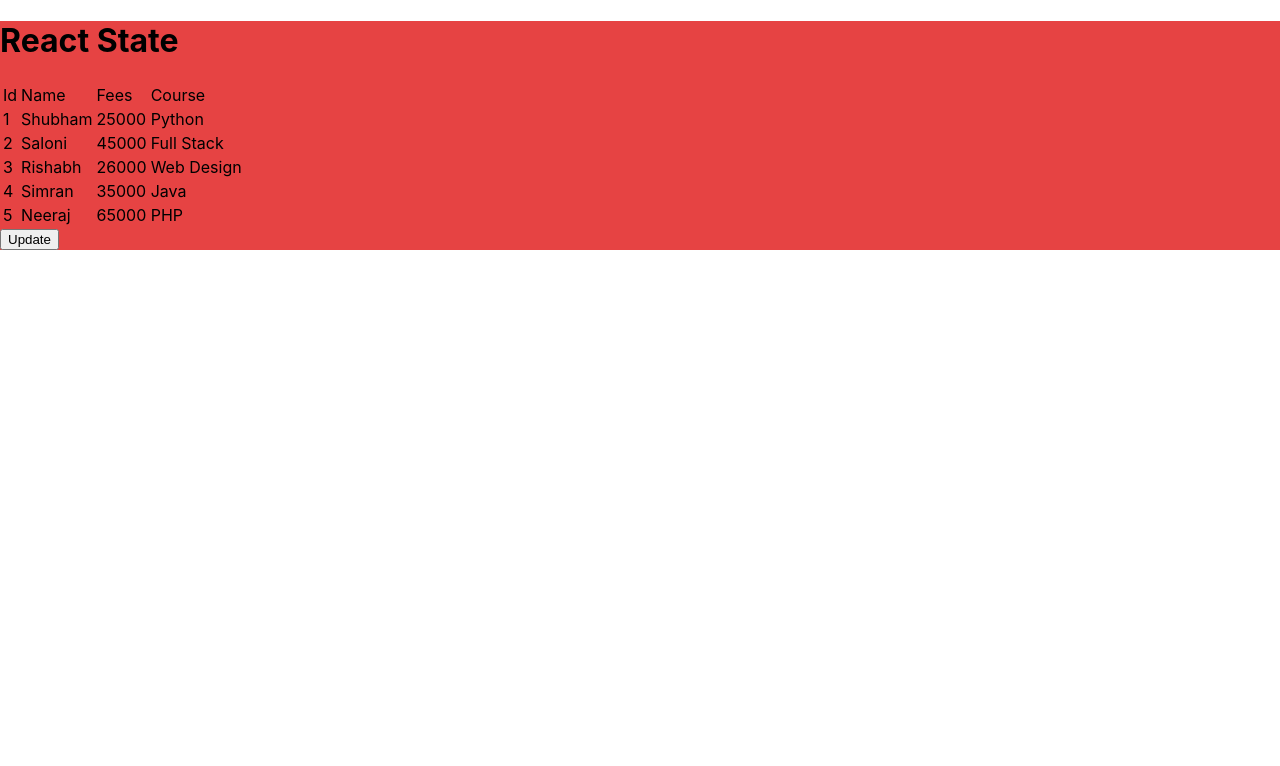
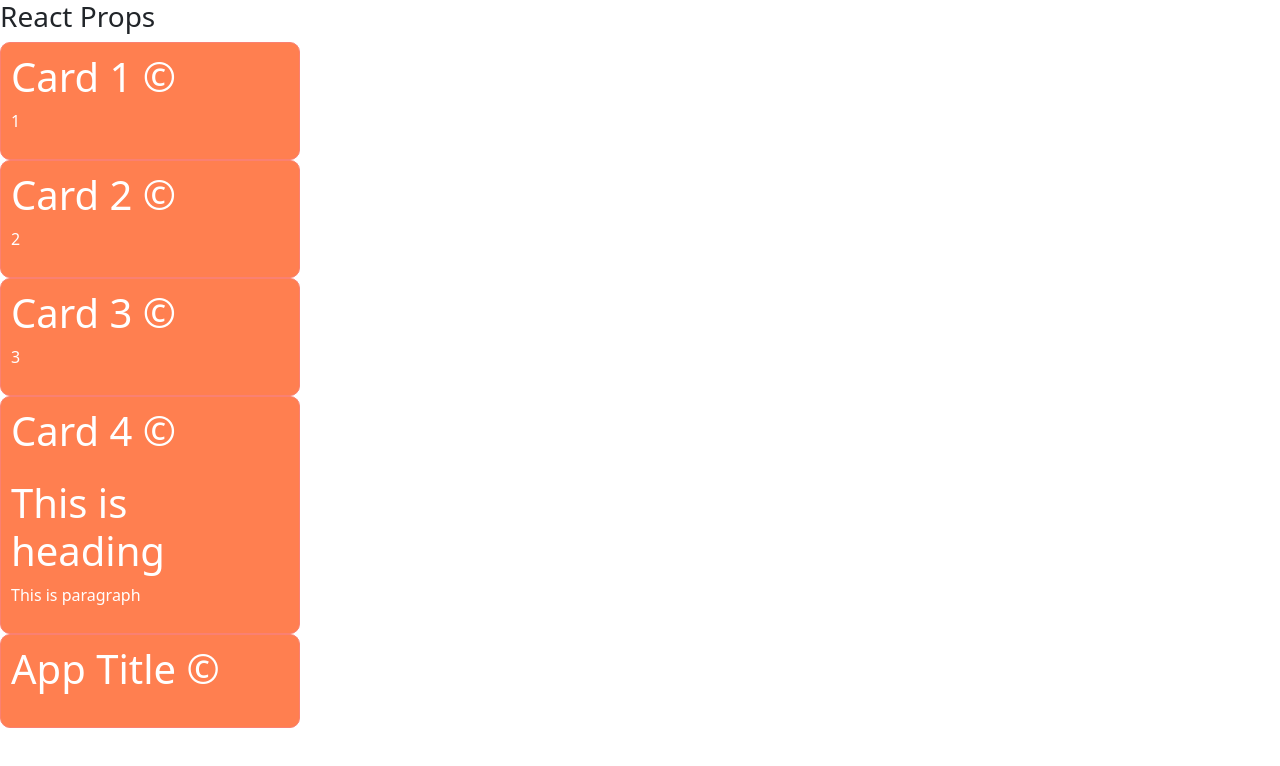
Before and after one commit to vipink28/reactbasicsmay, a React (Create React App) app: page / in a window 1280 px wide. Shown: the top 766 px of the page. Built offline with nearby package versions, Linux system fonts and the light colour scheme.

Commit message:
what are Props

```diff
--- a/package.json
+++ b/package.json
@@ -6,6 +6,7 @@
     "@testing-library/jest-dom": "^5.16.5",
     "@testing-library/react": "^13.4.0",
     "@testing-library/user-event": "^13.5.0",
+    "bootstrap": "^5.3.0",
     "react": "^18.2.0",
     "react-dom": "^18.2.0",
     "react-scripts": "5.0.1",
@@ -16,7 +17,6 @@
     "build": "react-scripts build",
     "test": "react-scripts test",
     "eject": "react-scripts eject"
-
   },
   "eslintConfig": {
     "extends": [
--- a/src/App.js
+++ b/src/App.js
@@ -1,19 +1,12 @@
-import Header from "./components/Header";
-import ReactState from "./components/ReactState";
-
-// import { func1 } from './components/abc';
+import Card from "./components/Card";
+import ReactProps from "./components/ReactProps";
 
 function App(){
-  let title = "React Course";
-  let bgClass = "bg-danger";
 
-  let isHeading = true;
-  let size = 24;
   return(
     <>
-    <div className={isHeading ? "bg-danger":""}>
-   <ReactState />
-    </div>
+      <ReactProps />
+      <Card title="App Title" isApp={true}/>
     </>
   )
 }
--- /dev/null
+++ b/src/components/Card.jsx
@@ -0,0 +1,11 @@
+function Card(props){
+    const {title, count, isApp} = props;
+    return (
+        <div className="card">
+         <h1>{title} &copy;</h1>
+         <p>{count}</p>
+         {props.children}
+        </div>
+    )
+}
+export default Card;
--- /dev/null
+++ b/src/components/ReactProps.jsx
@@ -0,0 +1,19 @@
+import Card from "./Card";
+
+function ReactProps(){
+    // props is an object which can be used to get data from the parent component.
+    return (
+        <div>
+            <h3>React Props</h3>
+            <Card title="Card 1" count={1}/>
+            <Card title="Card 2" count={2}/>
+            <Card title="Card 3" count={3}/>
+
+            <Card title="Card 4">
+                <h1>This is heading</h1>
+                <p>This is paragraph</p>
+            </Card>
+        </div>
+    )
+}
+export default ReactProps;
--- a/src/components/ReactState.jsx
+++ b/src/components/ReactState.jsx
@@ -17,6 +17,14 @@
                 {id: 6, name: "Ravi", fees: 34000, course: "Digital Marketing"}
             ]
         })
+    }
+
+    const deleteStudent=(id)=>{
+        // array.filter()
+        const filteredArray = studentData.filter((item)=>{
+            return item.id !== id
+        })
+        setStudentData(filteredArray);
     }
 
     return (
@@ -40,6 +48,7 @@
                                     <td>{item.name}</td>
                                     <td>{item.fees}</td>
                                     <td>{item.course}</td>
+                                    <td><button onClick={()=>{deleteStudent(item.id)}}>Delete</button></td>
                                 </tr>
                             )
                         })
--- a/src/index.css
+++ b/src/index.css
@@ -1,18 +1,14 @@
-body {
-  margin: 0;
-  font-family: -apple-system, BlinkMacSystemFont, 'Segoe UI', 'Roboto', 'Oxygen',
-    'Ubuntu', 'Cantarell', 'Fira Sans', 'Droid Sans', 'Helvetica Neue',
-    sans-serif;
-  -webkit-font-smoothing: antialiased;
-  -moz-osx-font-smoothing: grayscale;
-}
-
-code {
-  font-family: source-code-pro, Menlo, Monaco, Consolas, 'Courier New',
-    monospace;
-}
-
+@import url('../node_modules/bootstrap/dist/css/bootstrap.min.css');
 
 .bg-danger{
   background-color: rgb(230, 67, 67);
 }
+
+.card{
+  width: 300px;
+  background-color: coral;
+  color: white;
+  padding: 10px;
+  border-radius: 10px;
+  border: 1px solid salmon;
+}
--- a/src/index.js
+++ b/src/index.js
@@ -3,6 +3,7 @@
 import './index.css';
 import App from './App';
 import reportWebVitals from './reportWebVitals';
+import '../node_modules/bootstrap/dist/js/bootstrap.bundle';
 
 const root = ReactDOM.createRoot(document.getElementById('root'));
 root.render(
```
Also changed, not shown: 1 other file (tests, documents, lock files or other folders).
